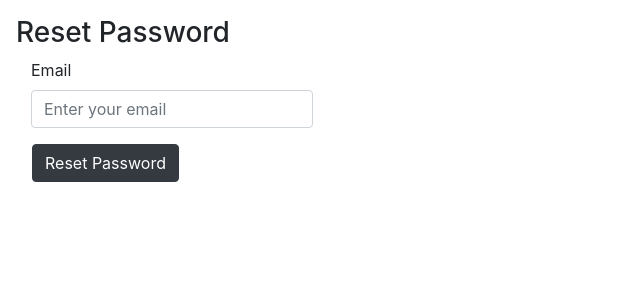
After one commit to sc9ny/beetle, a Django app: template insect_framework/templates/password_reset.html in a window 1280 px wide. The commit adds this page. Shown: the top 300 px of the page, without its empty margins (0-640 px from the left). Run offline with Django 3.2, Linux system fonts and the light colour scheme; the template is opened without the code that fills it, so the values that code supplies are empty; parts of the project's set-up code (start-up, migrations or seed data) failed here and were passed over; some libraries are stand-ins or nearby versions.

Commit message:
implemented password reset

```diff
--- a/insect_framework/authentication/models.py
+++ b/insect_framework/authentication/models.py
@@ -37,6 +37,7 @@ class Account(AbstractBaseUser):
     tagline = models.CharField(max_length=140, blank=True)
 
     is_staff = models.BooleanField(default=False)
+    is_active = models.BooleanField(default=True)
 
     created_at = models.DateTimeField(auto_now_add=True)
     updated_at = models.DateTimeField(auto_now=True)
--- a/insect_framework/insect_framework/urls.py
+++ b/insect_framework/insect_framework/urls.py
@@ -1,4 +1,5 @@
 from django.contrib import admin
+from django.contrib.auth import views as auth_views
 from django.conf.urls.static import static
 from django.conf import settings
 from django.urls import path, include, re_path
@@ -21,6 +22,14 @@ urlpatterns = [
     path('api/v1/login/', LoginView.as_view(), name='login'),
     path('api/v1/logout/', LogoutView.as_view(), name='logout'),
     path('api/v1/', include(v1_router.urls)),
+    path('password-reset/', auth_views.PasswordResetView.as_view(template_name='password_reset.html'),
+         name='password_reset'),
+    path('password-reset/done/', auth_views.PasswordResetDoneView.as_view(template_name='password_reset_done.html'),
+         name='password_reset_done'),
+    path('password-reset-confirm/<uidb64>/<token>/', auth_views.PasswordResetConfirmView.as_view(template_name='password_reset_confirm.html'),
+         name='password_reset_confirm'),
+    path('password-reset-complete/', auth_views.PasswordResetCompleteView.as_view(template_name='password_reset_complete.html'),
+         name='password_reset_complete'),
 
 
     path('ckeditor/', include('ckeditor_uploader.urls')),
--- a/insect_framework/static/webapp/gallery/templates/gallery.html
+++ b/insect_framework/static/webapp/gallery/templates/gallery.html
@@ -2,7 +2,7 @@
   <md-progress-circular></md-progress-circular>
 </div>
 
-<div flex ng-if="$ctrl.content">
+<div layout="row" layout-align="end center">
   <div ng-if="!$ctrl.promise.length && !$ctrl.hasSearched">
     No registered post yet
   </div>
@@ -16,6 +16,9 @@
       <md-tooltip>Create</md-tooltip>
     </md-button>
   </div>
+</div>
+
+<div flex ng-if="$ctrl.content" layout="column" layout-align="start center">
   <div flex layout="column">
     <div ng-if="$ctrl.hasSearched && !$ctrl.promise.length" class="align-center">
       No result found
--- /dev/null
+++ b/insect_framework/templates/password_reset.html
@@ -0,0 +1,19 @@
+<head>
+<link rel="stylesheet" href="https://stackpath.bootstrapcdn.com/bootstrap/4.3.1/css/bootstrap.min.css" integrity="sha384-ggOyR0iXCbMQv3Xipma34MD+dH/1fQ784/j6cY/iJTQUOhcWr7x9JvoRxT2MZw1T" crossorigin="anonymous">
+<script src="https://code.jquery.com/jquery-3.3.1.slim.min.js" integrity="sha384-q8i/X+965DzO0rT7abK41JStQIAqVgRVzpbzo5smXKp4YfRvH+8abtTE1Pi6jizo" crossorigin="anonymous"></script>
+<script src="https://cdnjs.cloudflare.com/ajax/libs/popper.js/1.14.7/umd/popper.min.js" integrity="sha384-UO2eT0CpHqdSJQ6hJty5KVphtPhzWj9WO1clHTMGa3JDZwrnQq4sF86dIHNDz0W1" crossorigin="anonymous"></script>
+<script src="https://stackpath.bootstrapcdn.com/bootstrap/4.3.1/js/bootstrap.min.js" integrity="sha384-JjSmVgyd0p3pXB1rRibZUAYoIIy6OrQ6VrjIEaFf/nJGzIxFDsf4x0xIM+B07jRM" crossorigin="anonymous"></script>
+
+</head>
+<div style="margin: 16px;">
+  <form method="POST">
+    {% csrf_token %}
+    <h3> Reset Password</h3>
+    <div class="form-group col-md-3">
+      <label for="id_email"> Email </label>
+      <input required name="email" type="email" class=form-control placeholder="Enter your email" id="id_email">
+    </div>
+
+    <button style="margin-left:16px;" class="btn btn-dark" type="submit">Reset Password</button>
+  </form>
+</div>
--- /dev/null
+++ b/insect_framework/templates/password_reset_complete.html
@@ -0,0 +1,3 @@
+Your password has reset
+
+<a href="/login">Sign in here</a>
--- /dev/null
+++ b/insect_framework/templates/password_reset_done.html
@@ -0,0 +1,4 @@
+<div>
+  An email has been sent with instructions to reset your password
+
+</div>
--- a/insect_framework/utils.py
+++ b/insect_framework/utils.py
@@ -33,6 +33,8 @@ class IsStaffOrAccountOwner(permissions.BasePermission):
     def has_object_permission(self, request, view, obj):
         if request.user and hasattr(obj, 'author'):
             return request.user.is_staff or str(obj.author) == str(request.user)
+        else:
+            return str(obj) == str(request.user)
         return False
 
 
```
Also changed, not shown: insect_framework/insect_framework/settings.py (+8 -0 lines), insect_framework/static/css/main.css (+13 -0 lines), insect_framework/static/webapp/Authentication/templates/login.html (+4 -4 lines), insect_framework/templates/main.html (+4 -5 lines), insect_framework/templates/password_reset_confirm.html (added, +18 -0 lines), insect_framework/authentication/migrations/0002_account_is_active.py (added), insect_framework/chat/migrations/0003_auto_20190920_0018.py (added).
